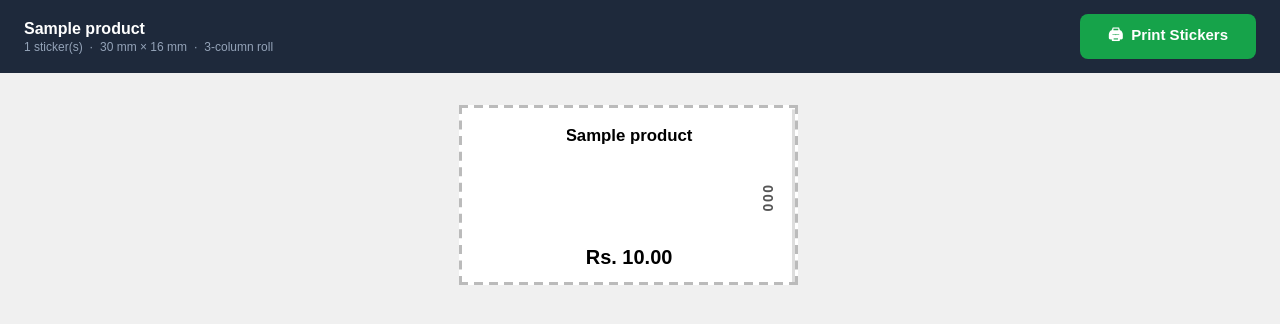
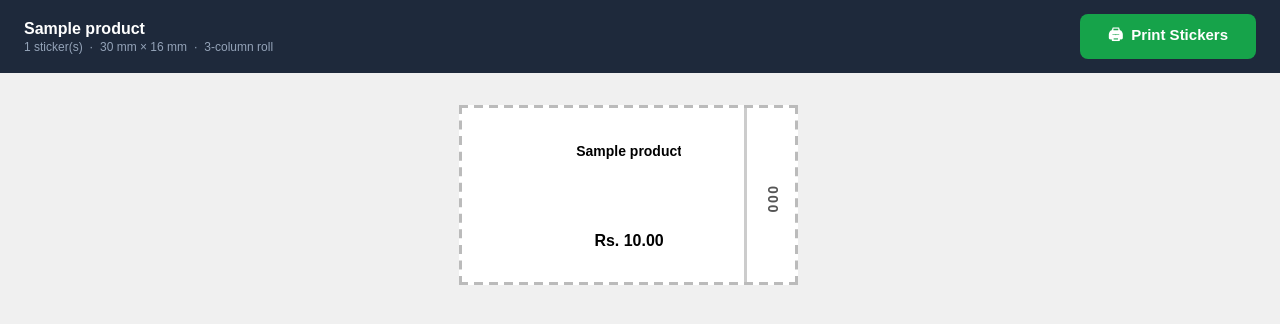
Before and after one commit to nadeeshanchathuranga/lvrsheaven, a Laravel app: page /barcode-sticker/1 in a window 1280 px wide. Shown: the top 324 px of the page. Run offline with Laravel 10, Linux system fonts and the light colour scheme; a user stored in the database is signed in; data comes from the database, SQL or seed files in the repository; tables that the repository leaves empty hold one stand-in row (values such as "Sample post"); some libraries are stand-ins or nearby versions.

Commit message:
refactor sticker supplier border to remove redundancy in print styles

```diff
--- a/resources/views/barcode-sticker-bulk.blade.php
+++ b/resources/views/barcode-sticker-bulk.blade.php
@@ -160,7 +160,7 @@
 
     @media print {
       .sticker-supplier {
-        border-left: 0.2mm solid #ccc;
+        /* border already set above */
       }
     }
   </style>
--- a/resources/views/barcode-sticker.blade.php
+++ b/resources/views/barcode-sticker.blade.php
@@ -106,37 +106,37 @@
       flex-direction: column;
       align-items: center;
       justify-content: center;
-      padding: 0.5mm 0.8mm;
+      padding: 0.3mm 0.6mm;
     }
 
     .sticker-name {
-      font-size: 4.2pt;
+      font-size: 3.5pt;
       font-weight: 700;
       color: #000;
       text-align: center;
-      line-height: 1.2;
+      line-height: 1.1;
       white-space: nowrap;
       overflow: hidden;
       text-overflow: ellipsis;
       max-width: 27mm;
-      margin-bottom: 0.4mm;
+      margin-bottom: 0.2mm;
     }
 
     .sticker svg {
       display: block;
       width:  27mm;
-      height: 8mm;
+      height: 6mm;
     }
 
     .sticker-price {
-      font-size: 5pt;
+      font-size: 4pt;
       font-weight: 800;
       color: #000;
-      margin-top: 0.3mm;
+      margin-top: 0.2mm;
     }
 
     .sticker-code {
-      font-size: 3.5pt;
+      font-size: 3pt;
       color: #555;
       margin-top: 0.1mm;
       letter-spacing: 0.3pt;
@@ -152,13 +152,12 @@
       display: flex;
       align-items: center;
       justify-content: center;
-      writing-mode: vertical-rl;
-      transform: rotate(180deg); /* reads bottom-to-top */
+      writing-mode: vertical-lr;
       font-size: 3.5pt;
       font-weight: 600;
       color: #555;
       letter-spacing: 0.4pt;
-      border-left: 0.2mm solid #ddd;
+      border-left: 0.2mm solid #ccc;
       overflow: hidden;
       white-space: nowrap;
       background: #fff;
@@ -166,7 +165,7 @@
 
     @media print {
       .sticker-supplier {
-        border-left: 0.2mm solid #ccc;
+        /* border already set above */
       }
     }
   </style>
--- a/resources/views/grn-barcodes.blade.php
+++ b/resources/views/grn-barcodes.blade.php
@@ -160,7 +160,7 @@
 
     @media print {
       .sticker-supplier {
-        border-left: 0.2mm solid #ccc;
+        /* border already set above */
       }
     }
   </style>
```
